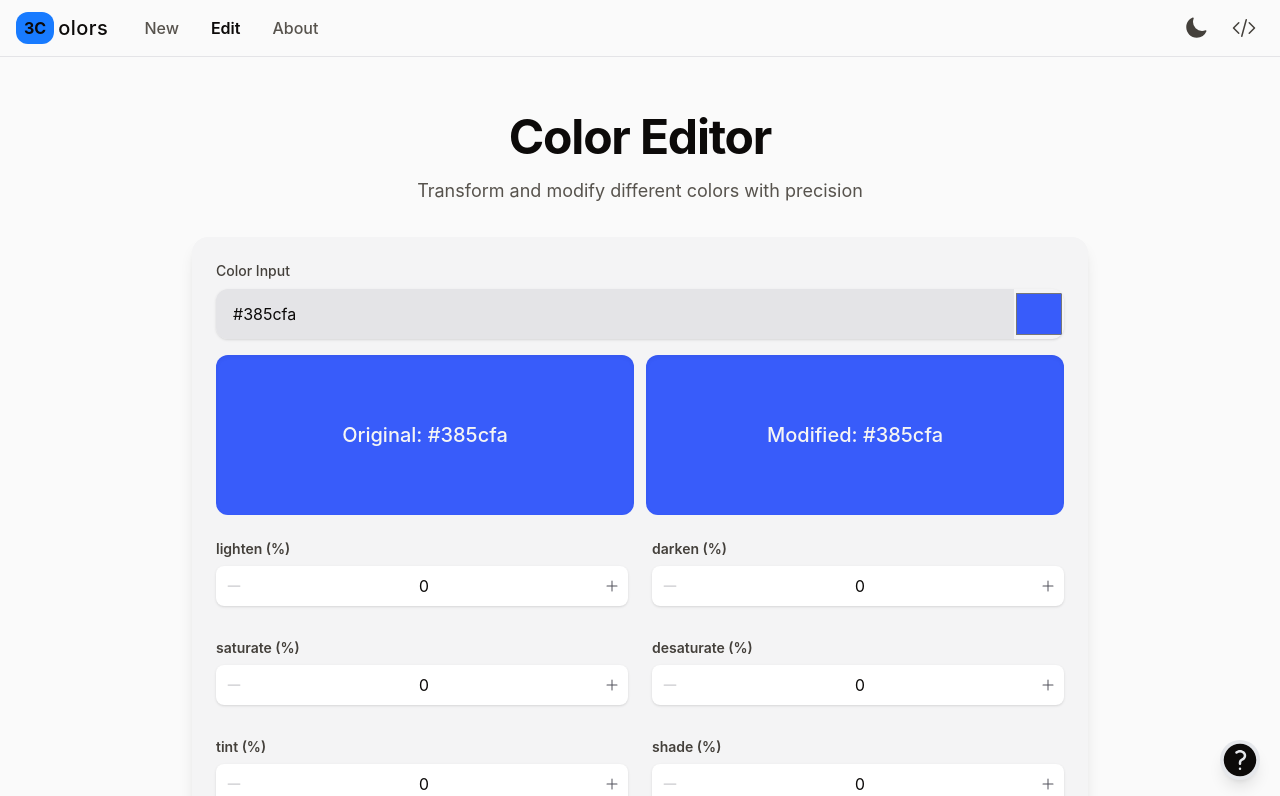
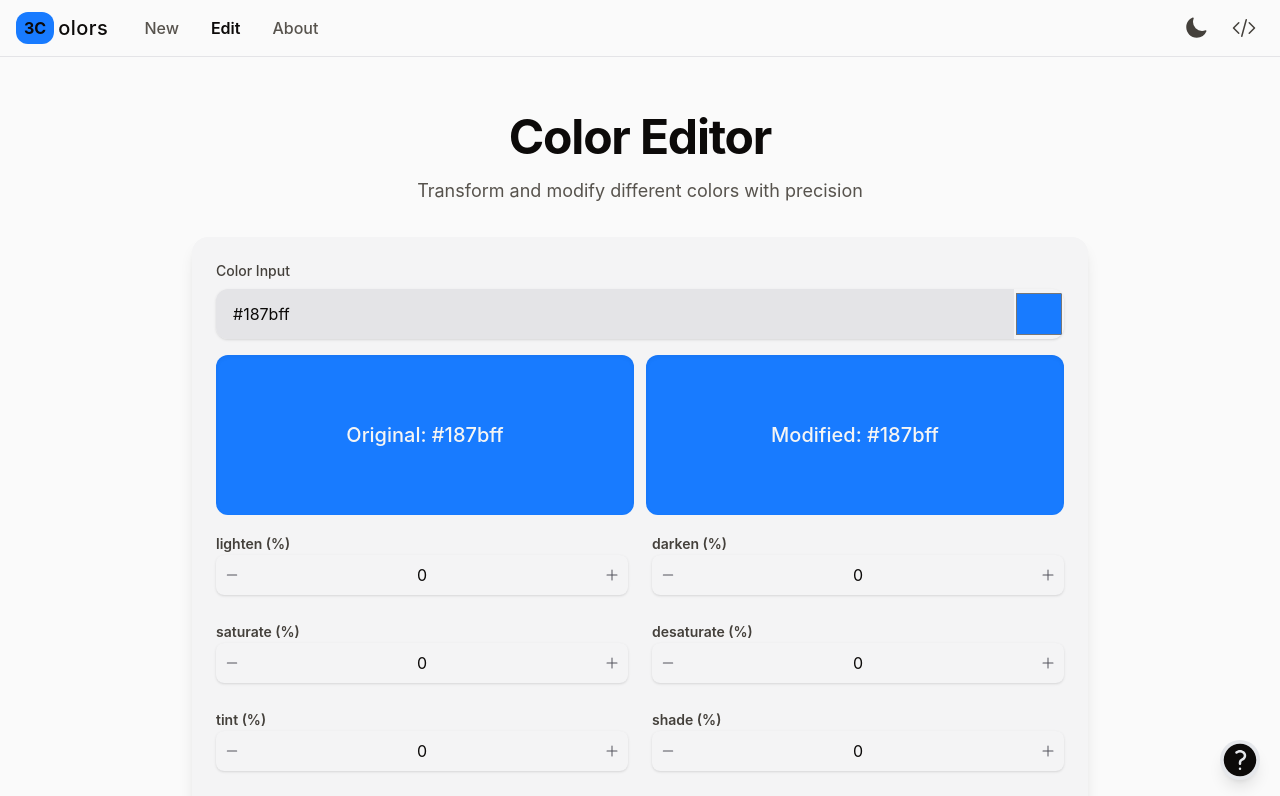
Before and after one commit to MFM-347/3rd-Color, a Nuxt app: page /edit in a window 1280 px wide. Shown: the top 796 px of the page. Built offline with nearby package versions, Linux system fonts and the light colour scheme.

Commit message:
Update: UI-UX and performance

```diff
--- a/app/pages/about.vue
+++ b/app/pages/about.vue
@@ -22,7 +22,7 @@ defineOgImageComponent('NuxtSeo', {
   description: description,
   siteName: '3rd Color',
   siteLogo: meta.logo,
-  theme: '#385cfa',
+  theme: '#187bff',
 })
 
 const techs = [
@@ -32,7 +32,6 @@ const techs = [
   { name: 'TinyColor', link: 'https://github.com/scttcper/tinycolor' },
   { name: 'Chroma-js', link: 'https://github.com/gka/chroma.js' },
   { name: 'Reka UI', link: 'https://reka-ui.com/' },
-  { name: 'Vue3 Toastify', link: 'https://vue3-toastify.js-bridge.com/' },
 ]
 </script>
 
--- a/app/pages/edit.vue
+++ b/app/pages/edit.vue
@@ -1,8 +1,8 @@
 <script setup lang="ts">
 import { ref, watch, onMounted, computed } from 'vue'
-import { TinyColor } from '@ctrl/tinycolor'
-import chroma from 'chroma-js'
-import { getUrl, isDark, copy } from '@/utils'
+import { TinyColor, random } from '@ctrl/tinycolor'
+import { getUrl, meta, isDark, copy } from '@/utils'
+import { useDebounceFn } from '@vueuse/core'
 import {
   NumberFieldDecrement,
   NumberFieldIncrement,
@@ -11,11 +11,8 @@ import {
   Label,
 } from 'reka-ui'
 import { PlusIcon, MinusIcon } from '@heroicons/vue/24/solid'
-import { toast } from 'vue3-toastify'
-import 'vue3-toastify/dist/index.css'
 
-const description =
-  "3rd Color's Color Editor let's you to modify and transform colors with 3rd Color's color editing tools"
+const description = "3rd Color's Color Editor lets you modify and transform colors with precision."
 const url = getUrl('/edit')
 useSeoMeta({
   title: 'Color Editor',
@@ -36,28 +33,9 @@ defineOgImageComponent('NuxtSeo', {
   description: description,
   siteName: '3rd Color',
   siteLogo: meta.logo,
-  theme: '#385cfa',
+  theme: '#187bff',
 })
-const c = ref('#385cfa')
-const clr = computed(() => {
-  const color = new TinyColor(c.value)
-  if (color.isValid) {
-    return color.toHexString()
-  }
-  try {
-    const chromaColor = chroma(c.value)
-    if (chroma.valid(c.value)) {
-      return chromaColor.hex()
-    }
-  } catch (error) {
-    console.warn('ERROR: Invalid color format')
-  }
-  toast(`ERROR: Invalid color format`, {
-    theme: 'auto',
-    type: 'warning',
-  })
-  return '#000000'
-})
+const c = ref('#187bff')
 const m = ref({
   lighten: 0,
   darken: 0,
@@ -67,7 +45,15 @@ const m = ref({
   shade: 0,
   spin: 0,
 })
-const mClr = computed(() => {
+const clr = computed(() => {
+  const color = new TinyColor(c.value)
+  return color.isValid
+    ? color.toHexString() + 'ff' === color.toHex8String()
+      ? color.toHexString()
+      : color.toHex8String()
+    : '#000000'
+})
+const computeMods = () => {
   let color = new TinyColor(clr.value)
   return color
     .lighten(m.value.lighten)
@@ -78,26 +64,33 @@ const mClr = computed(() => {
     .shade(m.value.shade)
     .spin(m.value.spin * 3.6)
     .toHexString()
-})
+}
+const mClr = ref(computeMods())
+const updateMods = useDebounceFn(() => {
+  mClr.value = computeMods()
+  localStorage.setItem('savedMClr', JSON.stringify(m.value))
+}, 300)
+const handleRandom = (event: KeyboardEvent) => {
+  if (event.key.toLowerCase() === 'r') {
+    c.value = random().toHexString()
+  }
+}
 onMounted(() => {
+  document.addEventListener('keydown', handleRandom)
   if (typeof window !== 'undefined') {
     const savedColor = localStorage.getItem('savedColor')
-    if (savedColor) {
-      c.value = savedColor
-    }
+    const savedMods = localStorage.getItem('savedMClr')
+    if (savedColor) c.value = savedColor
+    if (savedMods) m.value = JSON.parse(savedMods)
   }
 })
 watch(c, (newClr) => {
   if (!new TinyColor(newClr).isValid) {
-    toast('ERROR: Invalid color format', {
-      theme: 'auto',
-      type: 'warning',
-    })
+    console.warn('ERROR: Invalid color format')
   }
+  localStorage.setItem('savedColor', newClr)
 })
-const updateValue = (key: keyof typeof m.value, value: number) => {
-  Object.assign(m.value, { [key]: value })
-}
+watch(m, updateMods, { deep: true })
 </script>
 
 <template>
@@ -115,6 +108,7 @@ const updateValue = (key: keyof typeof m.value, value: number) => {
           ph="Enter any color format (e.g., #0063ff, rgb(0, 99, 255))"
           label="Color Input"
           v-model="c"
+          aria-label="Enter a color code"
         />
         <div class="mt-4 grid gap-3 md:grid-cols-2">
           <div
@@ -131,6 +125,7 @@ const updateValue = (key: keyof typeof m.value, value: number) => {
             :style="{ backgroundColor: mClr }"
             :class="[isDark(mClr) ? 'text-stone-100 shadow-inner' : 'text-stone-900 shadow-md']"
             @click="copy(mClr)"
+            aria-label="Click to copy modified color"
           >
             <div class="flex h-full items-center justify-center">
               <p class="text-xl font-medium">Modified: {{ mClr }}</p>
@@ -146,23 +141,29 @@ const updateValue = (key: keyof typeof m.value, value: number) => {
               :max="100"
               :default-value="0"
               :modelValue="m[key]"
-              @update:modelValue="(value) => updateValue(key, value)"
+              @update:modelValue="(value) => (m[key] = value)"
               class="w-full"
             >
-              <Label
-                :for="key"
-                class="text-sm leading-[35px] font-semibold text-stone-700 dark:text-stone-300"
-              >
+              <Label :for="key" class="text-sm font-semibold text-stone-700 dark:text-stone-300">
                 {{ key }} (%)
               </Label>
               <div
-                class="flex items-center rounded-lg bg-white shadow-sm focus-within:shadow-[0_0_0_2px] focus-within:shadow-blue-500 hover:bg-zinc-50 dark:bg-zinc-800 dark:hover:bg-zinc-700"
+                class="flex min-h-8 flex-row rounded-lg bg-zinc-100 shadow-sm focus-within:shadow-[0_0_0_2px] focus-within:shadow-primary dark:bg-zinc-800"
               >
-                <NumberFieldDecrement class="p-2 disabled:opacity-30">
-                  <MinusIcon class="size-5 fill-zinc-600 dark:fill-zinc-300" />
+                <NumberFieldDecrement
+                  class="min-h-8 rounded-l-lg p-2 hover:bg-zinc-300 dark:hover:bg-zinc-700"
+                  aria-label="Decrease {{ key }}"
+                >
+                  <MinusIcon class="size-4 fill-zinc-600 dark:fill-zinc-300" />
                 </NumberFieldDecrement>
-                <NumberFieldInput class="w-full p-2 text-center tabular-nums focus:outline-0" />
-                <NumberFieldIncrement class="p-2 disabled:opacity-30">
+                <NumberFieldInput
+                  class="flex-1 p-2 text-center text-base outline-none"
+                  aria-label="Input for {{ key }}"
+                />
+                <NumberFieldIncrement
+                  class="min-h-8 rounded-r-lg p-2 hover:bg-zinc-300 dark:hover:bg-zinc-700"
+                  aria-label="Increase {{ key }}"
+                >
                   <PlusIcon class="size-4 fill-zinc-600 dark:fill-zinc-300" />
                 </NumberFieldIncrement>
               </div>
--- a/app/pages/new.vue
+++ b/app/pages/new.vue
@@ -1,10 +1,9 @@
 <script setup lang="ts">
+import { useDebounceFn } from '@vueuse/core'
 import { ref, computed, watch } from 'vue'
-import { TinyColor } from '@ctrl/tinycolor'
+import { TinyColor, random } from '@ctrl/tinycolor'
 import chroma from 'chroma-js'
-import { getUrl, isDark, copy } from '@/utils'
-import { toast } from 'vue3-toastify'
-import 'vue3-toastify/dist/index.css'
+import { getUrl, meta, isDark, copy } from '@/utils'
 
 const description =
   "3rd Color's Color Creator let's you create and analyze colors with 3rd Color's color tools"
@@ -28,28 +27,22 @@ defineOgImageComponent('NuxtSeo', {
   description: description,
   siteName: '3rd Color',
   siteLogo: meta.logo,
-  theme: '#385cfa',
+  theme: '#187bff',
 })
-const c = ref('#385cfa')
+const c = ref('#187bff')
 const clr = computed(() => {
   const color = new TinyColor(c.value)
-  if (color.isValid) {
-    return color.toHexString()
+  return color.isValid
+    ? color.toHexString() + 'ff' === color.toHex8String()
+      ? color.toHexString()
+      : color.toHex8String()
+    : '#000000'
+})
+const handleRandom = (event: KeyboardEvent) => {
+  if (event.key.toLowerCase() === 'r') {
+    c.value = random().toHexString()
   }
-  try {
-    const chromaColor = chroma(c.value)
-    if (chroma.valid(c.value)) {
-      return chromaColor.hex()
-    }
-  } catch (error) {
-    console.warn('ERROR: Invalid color format')
-  }
-  toast(`ERROR: Invalid color format`, {
-    theme: 'auto',
-    type: 'warning',
-  })
-  return '#000000'
-})
+}
 const x = computed(() => new TinyColor(clr.value))
 const y = computed(() => chroma(clr.value))
 const formats = ref<Array<{ name: string; value: string }>>([])
@@ -64,7 +57,13 @@ const updateFormats = () => {
   const lch = y.lch().map(sV)
   const lab = y.lab().map(sV)
   formats.value = [
-    { name: 'hex', value: color.toHexString() },
+    {
+      name: 'hex',
+      value:
+        color.toHexString() + 'ff' === color.toHex8String()
+          ? color.toHexString()
+          : color.toHex8String(),
+    },
     { name: 'rgb', value: color.toRgbString() },
     { name: 'cmyk', value: color.toCmykString() },
     { name: 'hsl', value: color.toHslString() },
@@ -78,6 +77,7 @@ const updateFormats = () => {
   ]
 }
 onMounted(() => {
+  document.addEventListener('keydown', handleRandom)
   const savedColor = localStorage.getItem('savedColor')
   if (savedColor) {
     c.value = savedColor
@@ -87,7 +87,7 @@ const edit = () => {
   localStorage.removeItem('savedColor')
   localStorage.setItem('savedColor', clr.value)
 }
-watch(clr, updateFormats, { immediate: true })
+watch(clr, useDebounceFn(updateFormats, 300), { immediate: true })
 </script>
 
 <template>
@@ -95,12 +95,11 @@ watch(clr, updateFormats, { immediate: true })
     <div class="mx-auto max-w-5xl">
       <div class="mb-4 px-2 text-center md:mb-8">
         <h1 class="title">Create New Color</h1>
-        <p class="mt-4 text-lg text-stone-600 dark:text-stone-400">
-          Enter any color format (only hex, rgb, hsl, cmyk, hsv) to explore its properties and
-          variations
+        <p class="mt-2 text-lg text-stone-600 dark:text-stone-400">
+          Enter a valid color format (HEX, RGB, HSL, CMYK, HSV) to explore its properties.
         </p>
       </div>
-      <div class="sec">
+      <div class="sec md:max-w-4xl">
         <vCInput
           type="text"
           ph="Enter any color format (e.g., #0063ff, rgb(0, 99, 255))"
@@ -108,66 +107,54 @@ watch(clr, updateFormats, { immediate: true })
           v-model="c"
         />
         <div
-          class="mt-4 h-32 rounded-xl ta-150"
+          class="mt-4 flex h-32 items-center justify-center rounded-lg text-xl font-medium shadow-md transition-all"
           :style="{ backgroundColor: clr }"
-          :class="[isDark(clr) ? 'text-stone-100 shadow-inner' : 'text-stone-900 shadow-lg']"
+          @click="copy(clr)"
+          :class="[isDark(clr) ? 'text-white shadow-inner' : 'text-stone-900 shadow-lg']"
+          aria-live="polite"
         >
-          <div class="flex h-full items-center justify-center">
-            <p class="text-2xl font-medium">{{ clr }}</p>
-          </div>
+          {{ clr }}
         </div>
-        <div class="grid gap-2 rounded-2xl md:grid-cols-2">
+        <div class="grid gap-4 md:grid-cols-2">
           <div class="p-4">
-            <h2 class="mb-4 text-2xl font-bold">Color Information</h2>
-            <div class="space-y-3">
-              <div class="inf">
-                <span class="font-medium">Format</span>
-                <span>{{ x.format }}</span>
-              </div>
-              <div class="inf">
-                <span class="font-medium">Is Valid</span>
-                <span>{{ chroma.valid(clr) }}</span>
-              </div>
-              <div class="inf">
-                <span class="font-medium">Brightness</span>
-                <span>{{ x.getBrightness().toFixed(2) }}</span>
-              </div>
-              <div class="inf">
-                <span class="font-medium">Luminance</span>
-                <span>{{ x.getLuminance().toFixed(3) }}</span>
-              </div>
-              <div class="inf">
-                <span class="font-medium">Temperature</span>
-                <span>{{ y.temperature() }}</span>
-              </div>
-              <div class="inf">
-                <span class="font-medium">Is Dark</span>
-                <span>{{ x.isDark() ? 'Yes' : 'No' }}</span>
-              </div>
-              <div class="inf">
-                <span class="font-medium">Complement</span>
-                <span>{{ x.complement().toHexString() }}</span>
-              </div>
-            </div>
+            <h2 class="mb-4 text-xl font-bold">Color Information</h2>
+            <ul class="space-y-2">
+              <li class="itm">
+                <span>Brightness:</span> <span>{{ x.getBrightness().toFixed(2) }}</span>
+              </li>
+              <li class="itm">
+                <span>Luminance:</span> <span>{{ x.getLuminance().toFixed(3) }}</span>
+              </li>
+              <li class="itm">
+                <span>Temperature:</span> <span>{{ y.temperature() }}</span>
+              </li>
+              <li class="itm">
+                <span>Is Dark:</span> <span>{{ x.isDark() ? 'Yes' : 'No' }}</span>
+              </li>
+              <li class="itm">
+                <span>Complement:</span> <span>{{ x.complement().toHexString() }}</span>
+              </li>
+            </ul>
           </div>
           <div class="p-4">
-            <h2 class="mb-4 text-2xl font-bold">Color Formats</h2>
-            <div class="space-y-3">
+            <h2 class="mb-4 text-xl font-bold">Color Formats</h2>
+            <div class="space-y-2">
               <div
                 v-for="format in formats"
                 :key="format.name"
-                class="cursor-pointer rounded-lg bg-zinc-200 p-2 text-sm ta-150 hover:bg-zinc-300 sm:p-3 md:text-base dark:bg-zinc-800 dark:hover:bg-zinc-700"
+                class="flex cursor-pointer justify-between rounded-md bg-zinc-200 p-2 text-sm ta-150 hover:bg-zinc-300 sm:rounded-lg sm:p-3 md:text-base dark:bg-zinc-800 dark:hover:bg-zinc-700"
                 @click="copy(format.value)"
+                tabindex="0"
+                role="button"
+                :aria-label="`Copy ${format.name}`"
               >
-                <div class="flex items-center justify-between">
-                  <span class="pr-2 font-medium uppercase">{{ format.name }}</span>
-                  <span class="font-mono">{{ format.value ?? 'N/A' }}</span>
-                </div>
+                <span class="font-medium uppercase">{{ format.name }}</span>
+                <span class="font-mono">{{ format.value }}</span>
               </div>
             </div>
           </div>
         </div>
-        <a href="/edit" target="_self">
+        <a href="/edit" target="_self" role="link">
           <button
             @click="edit"
             aria-label="Edit this Color"
@@ -180,10 +167,11 @@ watch(clr, updateFormats, { immediate: true })
     </div>
   </div>
 </template>
+
 <style scoped>
-@reference "@/style.css"
+@reference "@/style.css";
 
-.inf {
-  @apply flex justify-between rounded-lg bg-zinc-50 p-2 text-sm sm:p-3 sm:text-base dark:bg-zinc-800;
+.itm {
+  @apply flex justify-between rounded-md bg-zinc-50 p-2 text-sm sm:rounded-lg sm:p-3 sm:text-base dark:bg-zinc-800;
 }
 </style>
--- a/app/utils/index.ts
+++ b/app/utils/index.ts
@@ -34,7 +34,7 @@ export const copy = (text: string) => {
   navigator.clipboard
     .writeText(text)
     .then(() => alert('Copied to clipboard!'))
-    .catch((err: unknown) => alert(`Failed to copy text: ${err}`))
+    .catch((err: unknown) => alert(`Failed to copy: ${err}`))
 }
 
 /**
```
